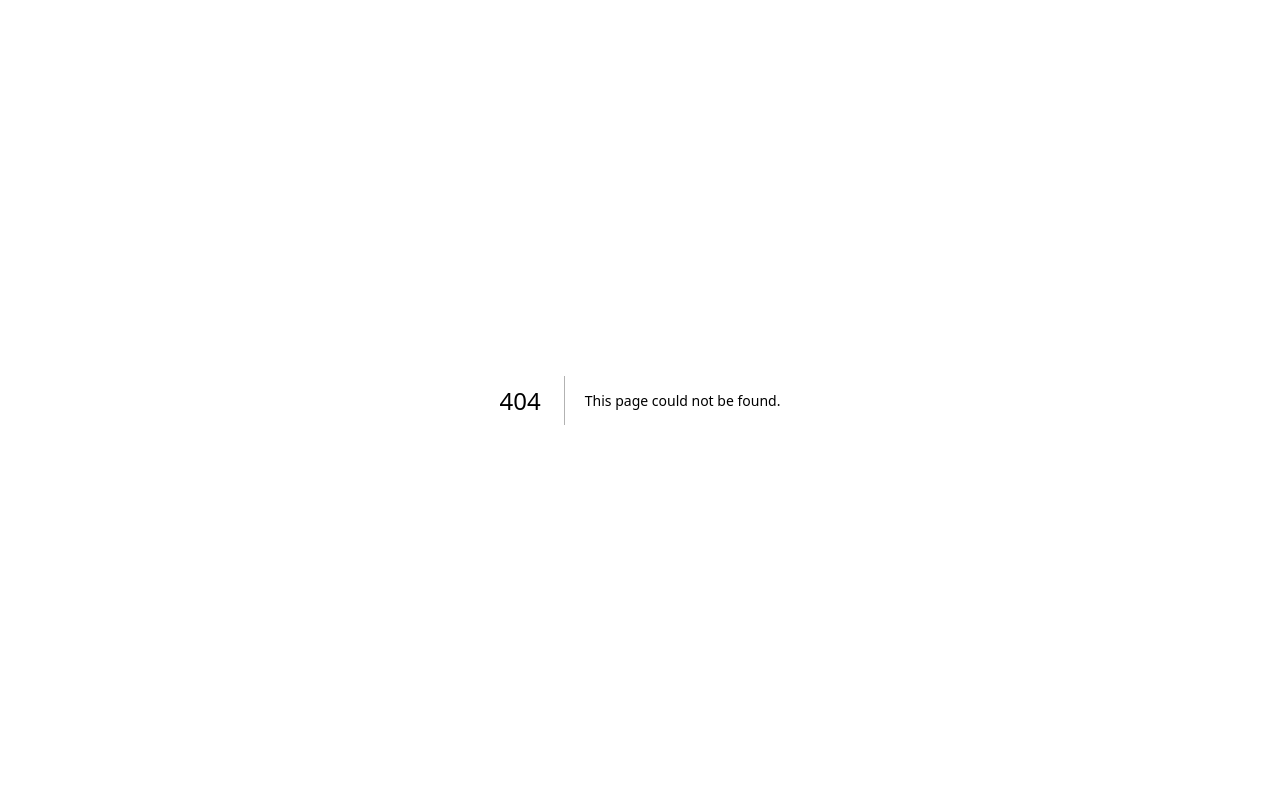
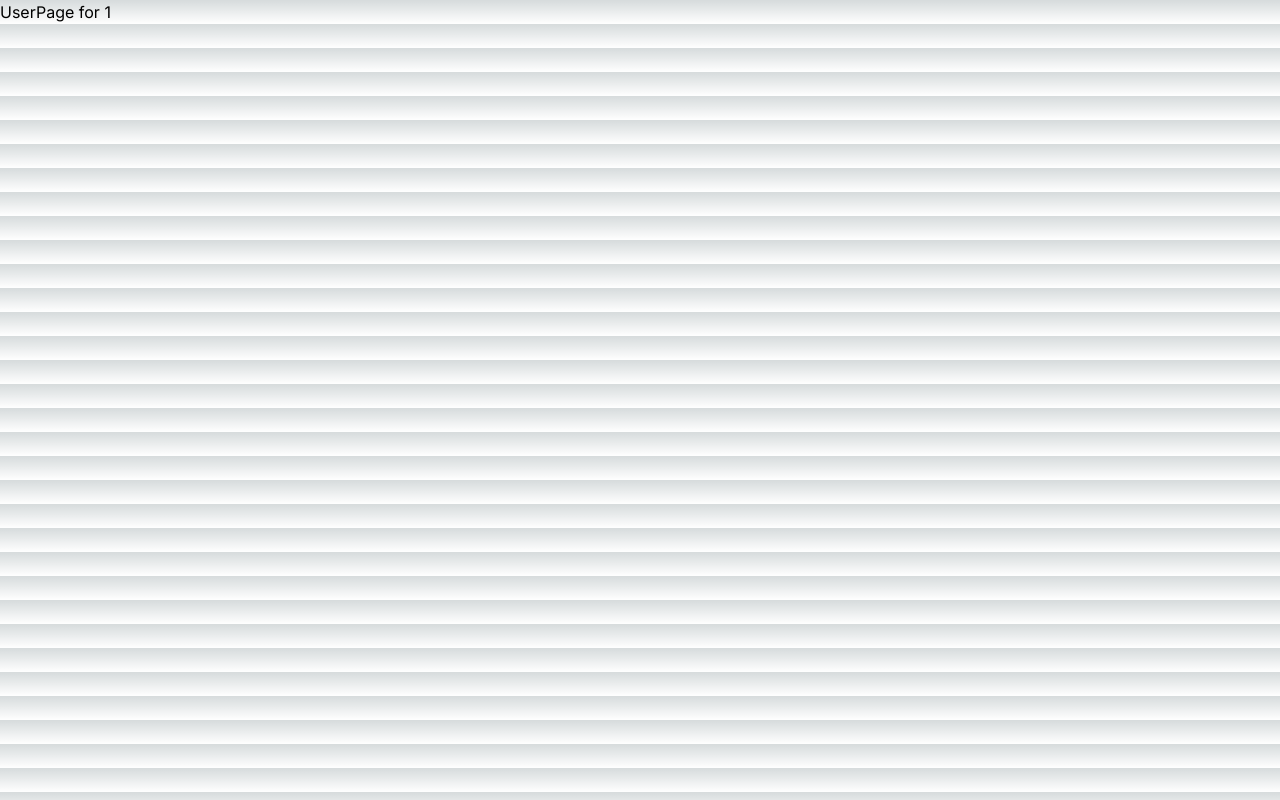
Before and after one commit to bobromero/TeeTime, a Next.js app in the folder teetime/: page /Users/1 in a window 1280 px wide. Before the commit this address had no page. Built offline with nearby package versions, Linux system fonts and the light colour scheme.

Commit message:
Testing out routing

```diff
--- /dev/null
+++ b/teetime/app/Users/[uid]/page.tsx
@@ -0,0 +1,10 @@
+import React from 'react'
+
+const UserPage = ({ params }: { params: { uid: string } }) => {
+  return (
+    <div>UserPage for {params.uid}</div>
+  )
+}
+//* this will return when going to
+//* ip:port/Users/{uid}
+export default UserPage
```
